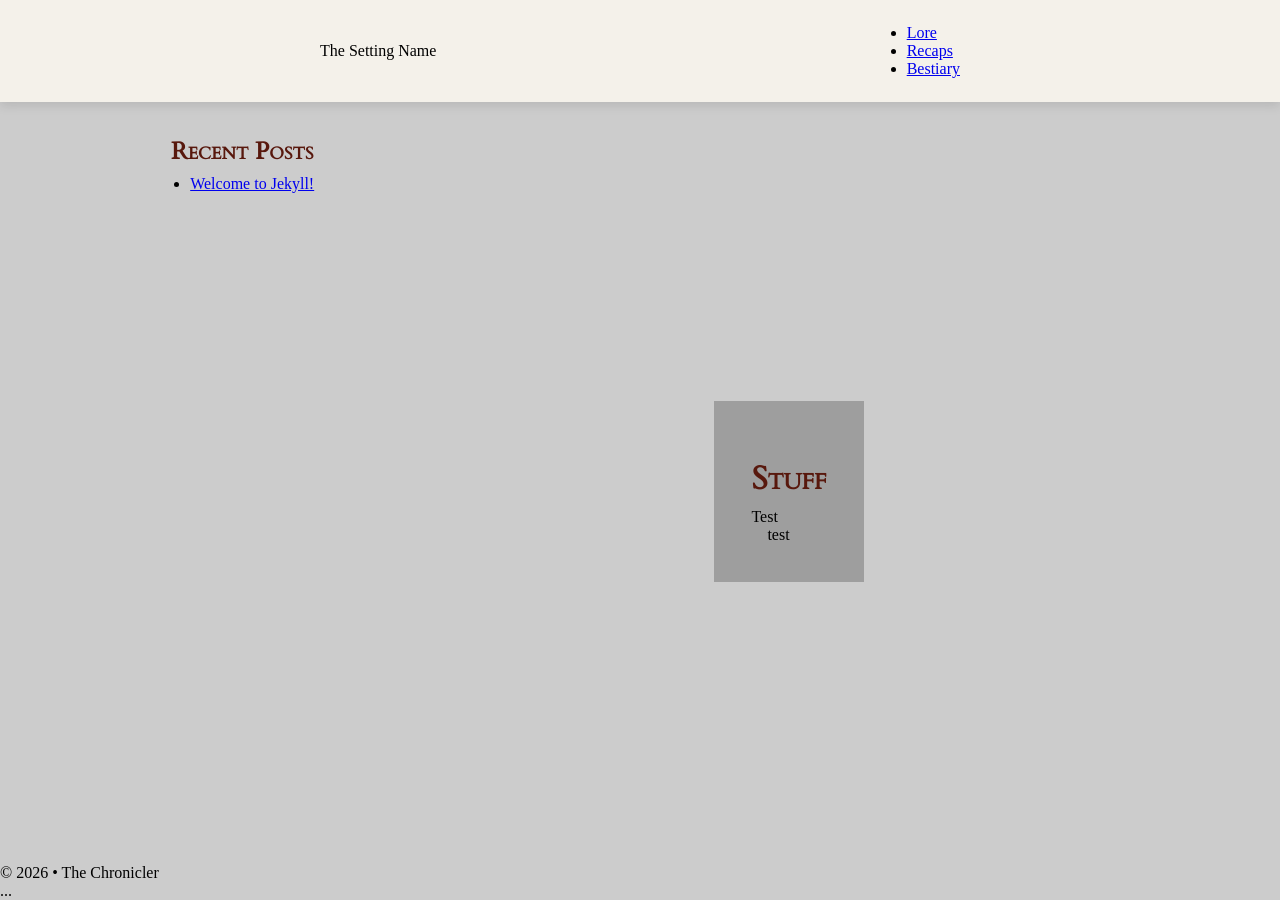
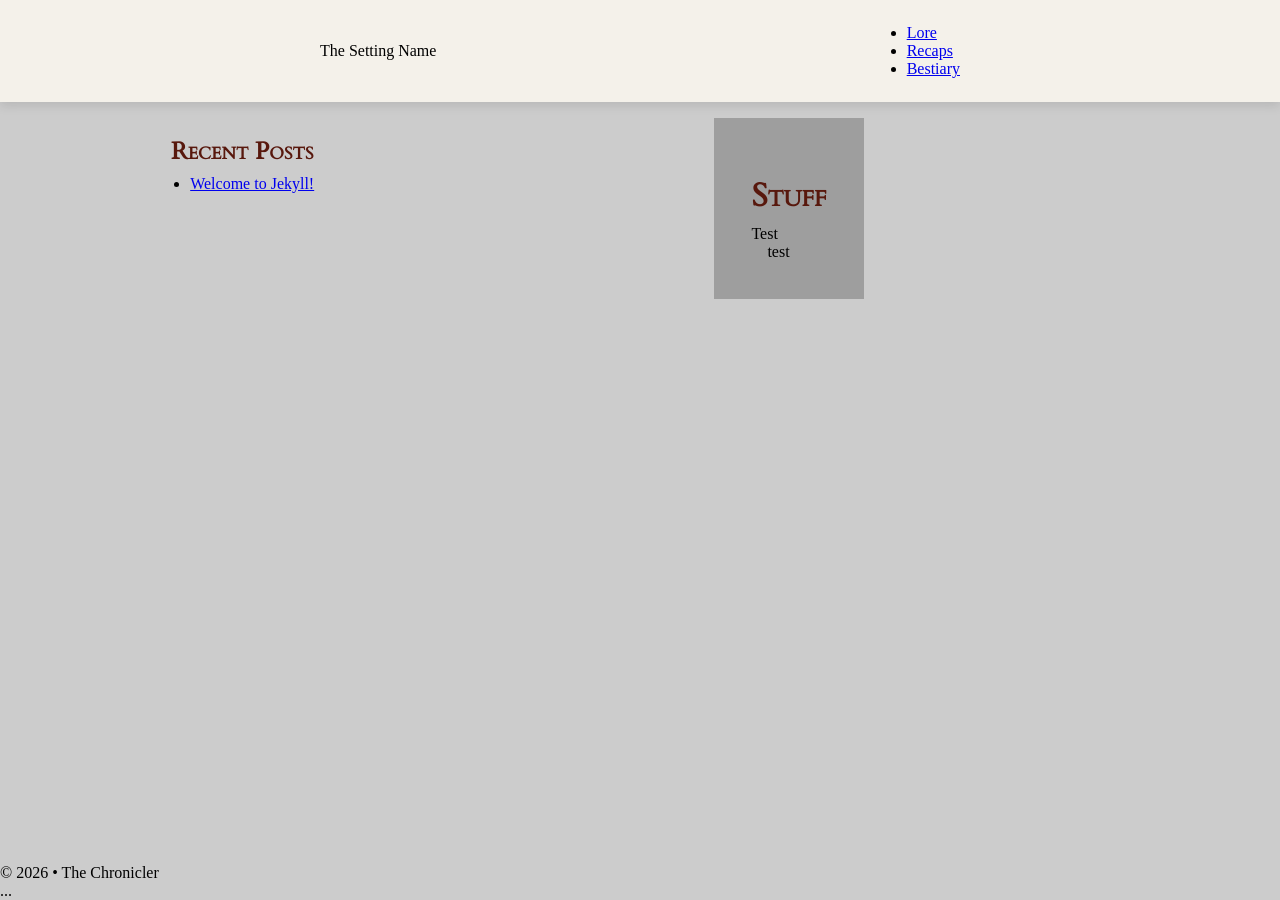
Before and after one commit to fantomx11/2026-worldbuild, a Jekyll site: the page built from index.markdown, in a window 1280 px wide. Built offline with Jekyll 4.4.1, drawn with Linux system fonts in a browser that asks for light colours; grey boxes are pictures that could not be loaded.

Commit message:
Update style.css

```diff
--- a/css/style.css
+++ b/css/style.css
@@ -88,7 +88,7 @@ body {
 
 main {
   padding: 10mm;
-  margin: auto;
+  margin: 0 auto;
 
 }
 
```
